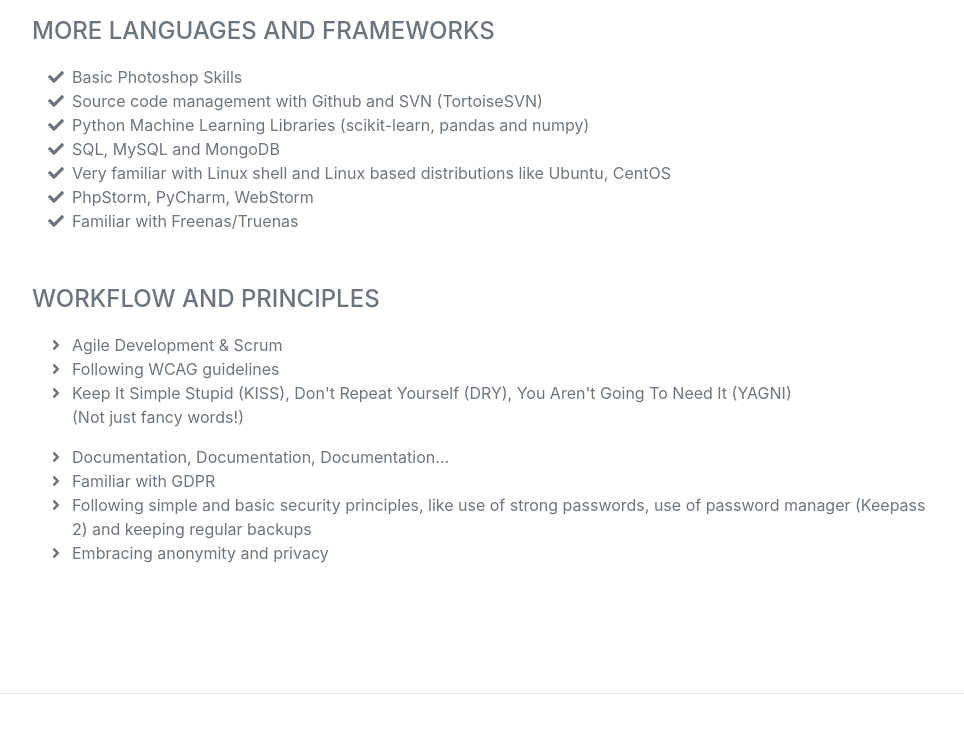
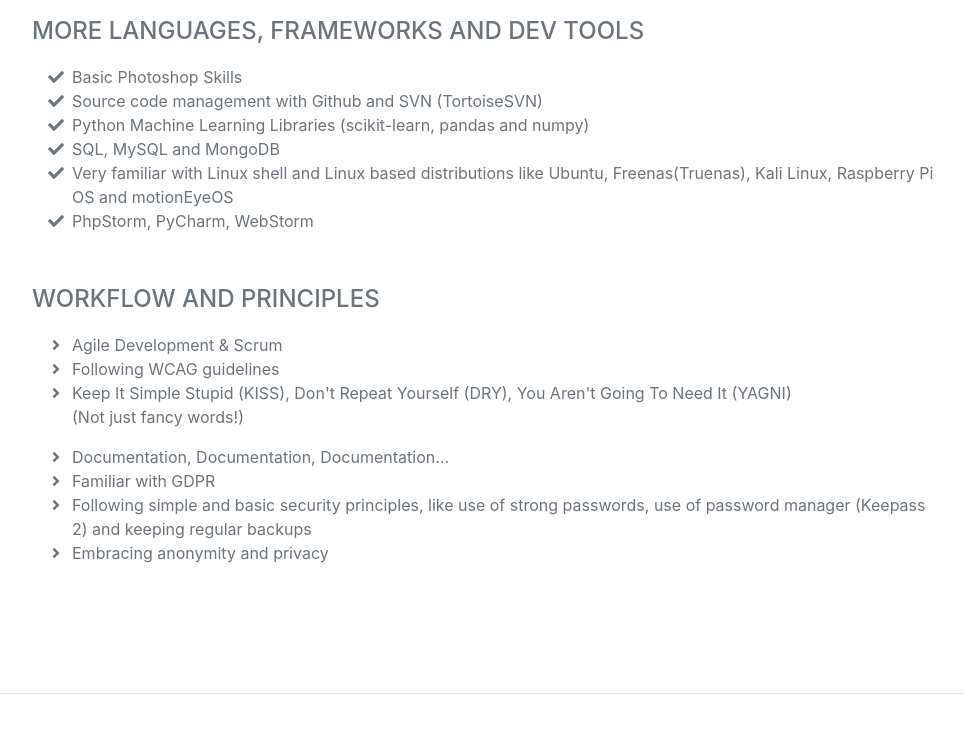
Before and after one commit to codelover96/cv, a plain HTML site: page index.html in a window 1280 px wide. Shown: the part 3260-3993 px from the top of the page, without its empty margins (288-1252 px from the left). Drawn offline with nearby package versions, Linux system fonts and the light colour scheme; a web font is replaced by a local one.

Commit message:
Edited section 'More languages and Frameworks'

```diff
--- a/index.html
+++ b/index.html
@@ -143,7 +143,7 @@
                 <li class="list-inline-item"><em class="fab fa-java"></em></li>
                 <li class="list-inline-item"><em class="fab fa-php"></em></li>
             </ul>
-            <div class="subheading mb-3">More languages and Frameworks</div>
+            <div class="subheading mb-3">More Languages, Frameworks and Dev Tools</div>
             <ul class="fa-ul mb-5">
                 <li>
                     <span class="fa-li"><em class="fas fa-check"></em></span>
@@ -163,15 +163,11 @@
                 </li>
                 <li>
                     <span class="fa-li"><em class="fas fa-check"></em></span>
-                    Very familiar with Linux shell and Linux based distributions like Ubuntu, CentOS
+                    Very familiar with Linux shell and Linux based distributions like Ubuntu, Freenas(Truenas), Kali Linux, Raspberry Pi OS and motionEyeOS
                 </li>
                 <li>
                     <span class="fa-li"><em class="fas fa-check"></em></span>
                     PhpStorm, PyCharm, WebStorm
-                </li>
-                <li>
-                    <span class="fa-li"><em class="fas fa-check"></em></span>
-                    Familiar with Freenas/Truenas
                 </li>
 
             </ul>
```
